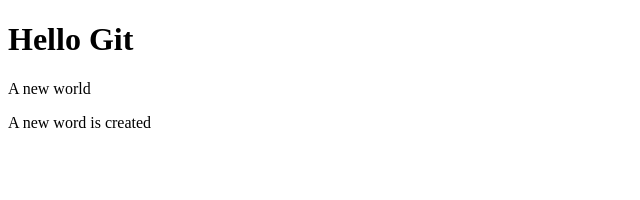
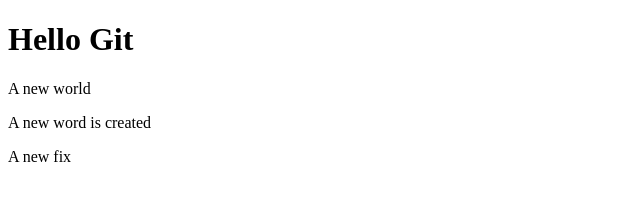
Before and after one commit to 707sourabh/New-Repo, a plain HTML site: page index.html in a window 1280 px wide. Shown: the full height of the page, 0-640 px from the left. Drawn offline with Linux system fonts and the light colour scheme.

Commit message:
A new fix is done on index.html

```diff
--- a/index.html
+++ b/index.html
@@ -9,5 +9,6 @@
     <h1>Hello Git</h1>
     <p>A new world</p>
     <p>A new word is created</p>
+    <p>A new fix </p>
 </body>
 </html>
```
